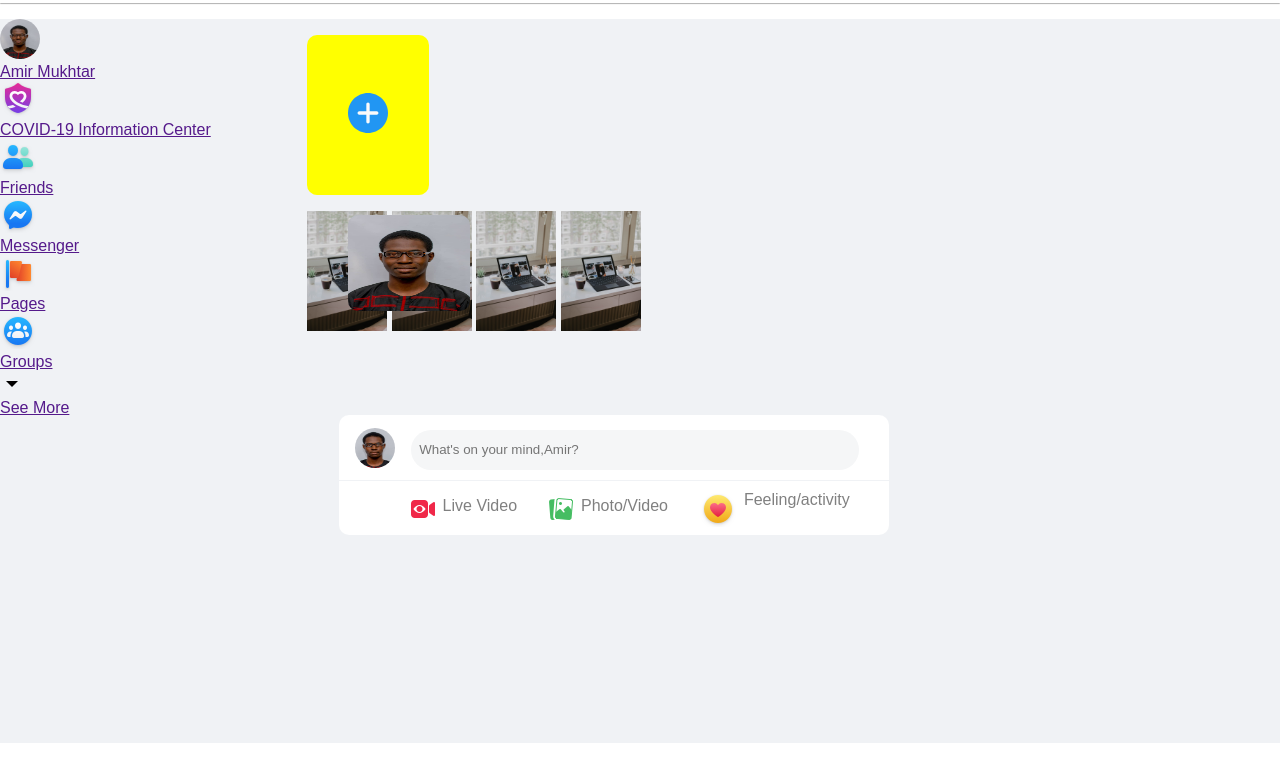
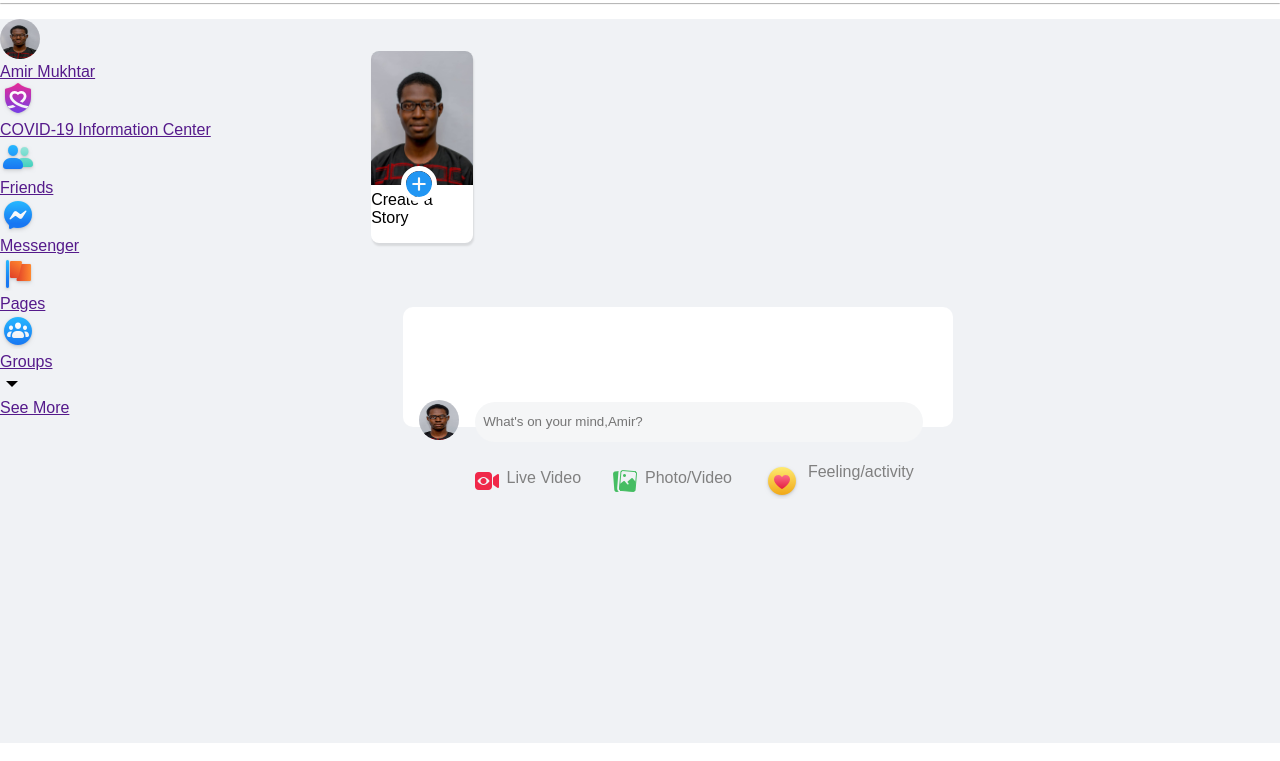
Before and after one commit to Amir9eng/project02, a plain HTML site: page home.html in a window 1280 px wide. Shown: the part 61-822 px from the top of the page. Drawn offline with Linux system fonts and the light colour scheme.

Commit message:
feat: slides

```diff
--- a/css/app.css
+++ b/css/app.css
@@ -133,7 +133,7 @@
   background-color: #F0F2F5;
   display: grid;
   grid-template-areas: "sidebar-left main-content sidebar-right";
-  grid-template-columns:24% 50% 22%;
+  grid-template-columns:29% 44% 27%;
   height: 90.5vh;
   margin-top: 1rem;
 }
@@ -150,32 +150,53 @@
   width: 80px;
 }
 
-.first-card{
-  height: 10rem;
-  width: 7.6rem;
-  background-color: yellow;
+section{
   display: flex;
   flex-direction: column;
+}
+.cards{
+display: flex;
+width: 100%;
+margin: 2rem 0;
+height: 12rem;
+justify-content: space-between;
+
+}
+.first-card{
+  width: 18%;
+  height: 100%;
+  position: relative;
+  background-color: white;
+  border-radius: 8px;
+  box-shadow: 1px 3px 2px rgba(0, 0, 0, .1);
+}
+.first-card img{
+  height: 70%;
+  width: 100%;
+  border-top-left-radius: 8px;
+  border-top-right-radius: 8px;
+}
+.first-card span{
+  height: 20%;
+  width: auto;
+  display: flex;
   align-items: center;
   justify-content: center;
-  border-radius: 10px;
-  position: relative;
-  margin-top: 1rem;
-  margin-bottom: 1rem;
+
 }
+img.plus-flaticon{
+  width: 36px;
+  height: 36px;
+  position: absolute;
+  border: 5px solid white;
+  border-radius: 50%;
+  right: 35%;
+  top: 60%;
+}
+.card{
+  width: 18%;
 
-.profile-pic2{
-  width: 7.6rem;
-  height: 6rem;
-  border-radius: 10px;
-  position: absolute;
-  top: 180px;
 }
-.plus-flaticon{
-  margin: auto;
-}
-
-
 
 
 
@@ -244,7 +265,6 @@
   justify-content: center;
   text-decoration: none;
   color: grey;
-
 }
 #downline a:hover{
   background-color: #f5f6f7;
--- a/home.html
+++ b/home.html
@@ -84,23 +84,24 @@
     </div>
 
  <section>
-  <div class="first-card">
-    <a href=""><img src="./media/profilepic.jpg" alt="" class="profile-pic2"><img src="./media/plus-flaticon.svg" alt="" class="plus-flaticon"></a>
-  </div>
 
+  <div class="cards">
+    <div class="first-card">
+      <img src="./media/plus-flaticon.svg" alt="" class="plus-flaticon">
+      <img src="./media/profilepic.jpg" alt="" class="profile-pic2">
+      <span>Create a Story</span>
+    </div>
+    <div class="card">
 
-  <card>
-    <a href=""><img src="./media/friendspix.jpg" alt="friendspix" class="friendspix"></a>
-  </card>
-  <card>
-    <a href=""><img src="./media/friendspix.jpg" alt="friendspix" class="friendspix"></a>
-  </card>
-  <card>
-    <a href=""><img src="./media/friendspix.jpg" alt="friendspix" class="friendspix"></a>
-  </card>
-  <card>
-    <a href=""><img src="./media/friendspix.jpg" alt="friendspix" class="friendspix"></a>
-  </card>
+    </div>
+    <div class="card">
+
+    </div><div class="card">
+
+    </div><div class="card">
+
+    </div>
+
   </div>
 
  <div class="cardbar">
@@ -129,11 +130,6 @@
 
 
 
-
-
-
-
-
 </div>
 </body>
 <img src="" alt="" srcset="">
```
